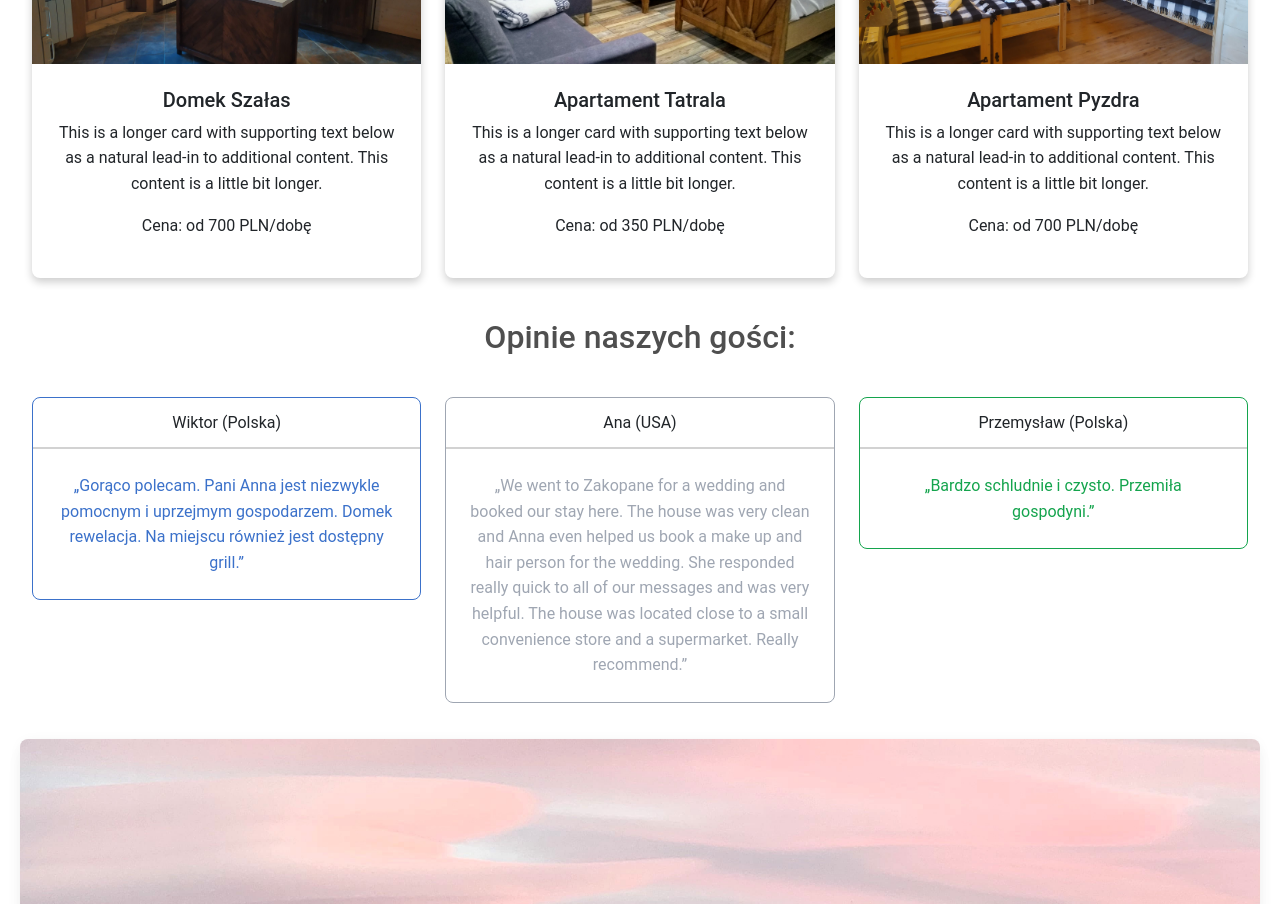
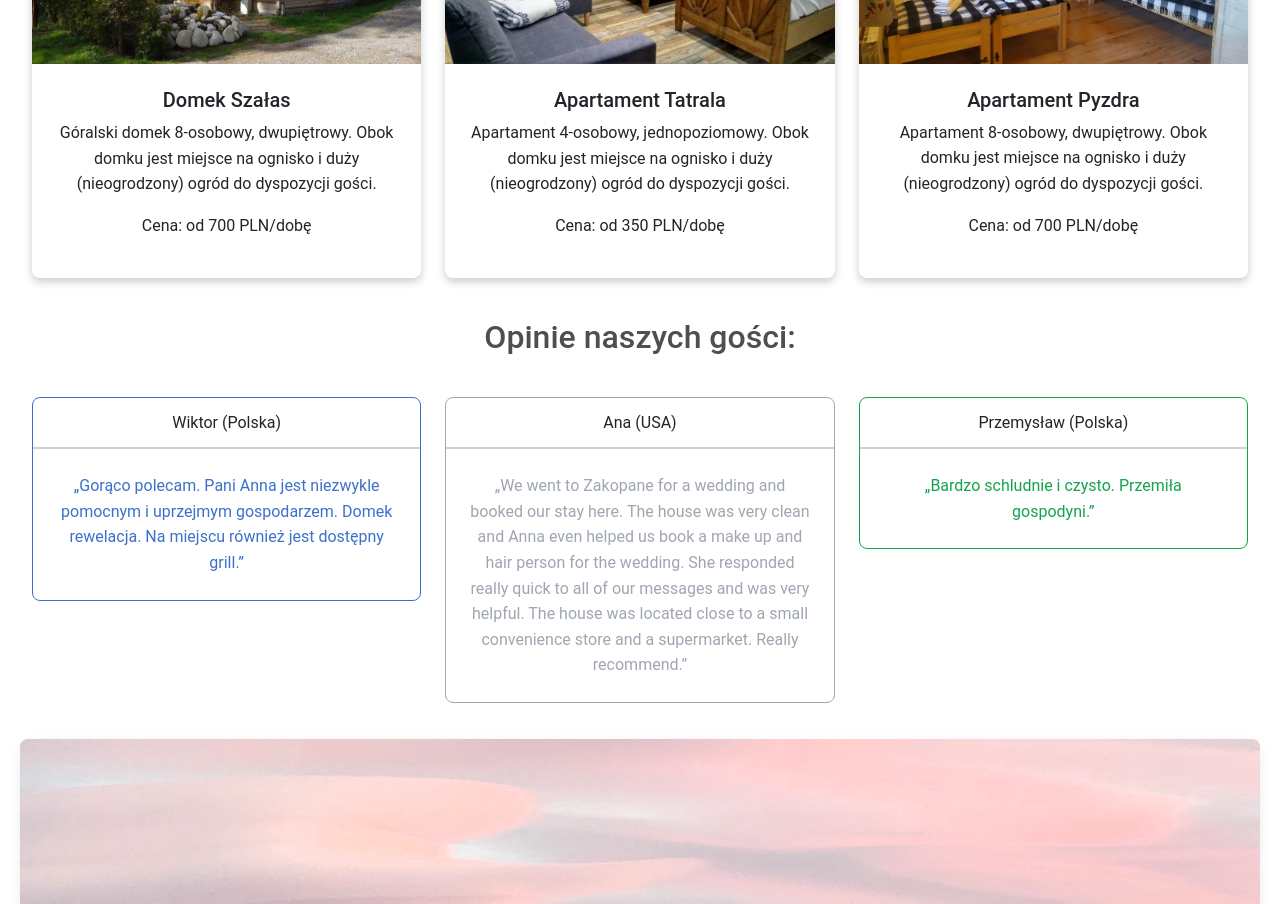
Before and after one commit to Grzesiek333/Zakodomki, a React (Vite) app: page / in a window 1280 px wide. Shown: the part 1700-2604 px from the top of the page. Built offline with nearby package versions, Linux system fonts and the light colour scheme.

Commit message:
grid_cards_text_update

```diff
--- a/src/components/grid_cards.jsx
+++ b/src/components/grid_cards.jsx
@@ -22,21 +22,21 @@ function GridCards() {
       LinkTo: '/szalas',
       scr: 'media/szalas/main_foto.jpg',
       title: 'Domek Szałas',
-      text: 'This is a longer card with supporting text below as a natural lead-in to additional content. This content is a little bit     longer.',
+      text: 'Góralski domek 8-osobowy, dwupiętrowy. Obok domku jest miejsce na ognisko i duży (nieogrodzony) ogród do dyspozycji gości.',
       price: 'od 700 PLN/dobę'
     },
     {
       LinkTo: '/tatrala',
       scr: 'media/ap-4-osobowy/main_foto.jpg',
       title: 'Apartament Tatrala',
-      text: 'This is a longer card with supporting text below as a natural lead-in to additional content. This content is a little bit     longer.',
+      text: 'Apartament 4-osobowy, jednopoziomowy. Obok domku jest miejsce na ognisko i duży (nieogrodzony) ogród do dyspozycji gości.',
       price: 'od 350 PLN/dobę'
     },
     {
       LinkTo: '/pyzdra',
       scr: 'media/ap-8-osobowy/main_foto.jpg',
       title: 'Apartament Pyzdra',
-      text: 'This is a longer card with supporting text below as a natural lead-in to additional content. This content is a little bit     longer.',
+      text: 'Apartament 8-osobowy, dwupiętrowy. Obok domku jest miejsce na ognisko i duży (nieogrodzony) ogród do dyspozycji gości.',
       price: 'od 700 PLN/dobę'
     },
   ]
```
Also changed, not shown: public/media/ap-4-osobowy/main_foto.jpg, public/media/szalas/main_foto.jpg.
